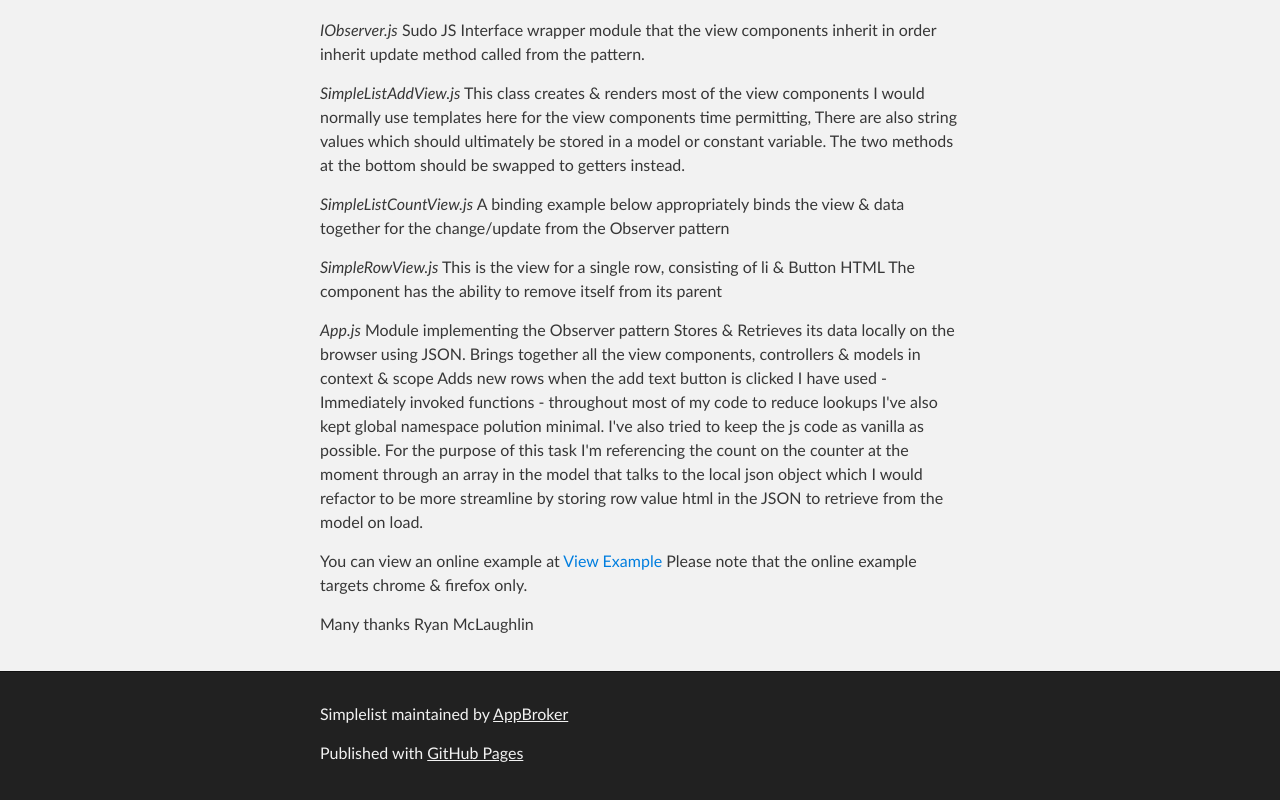
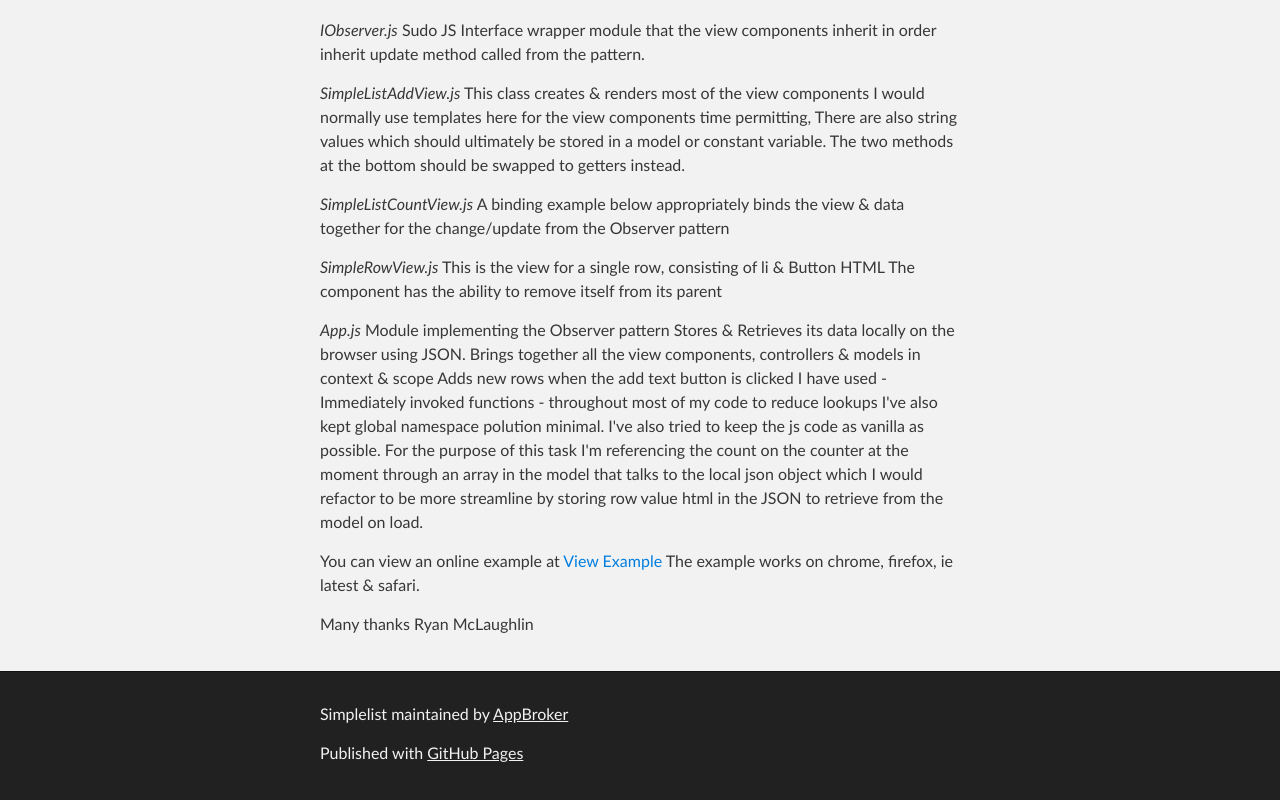
Before and after one commit to AppBroker/SimpleList, a plain HTML site: page index.html in a window 1280 px wide. Shown: the part 1008-1808 px from the top of the page. Drawn offline with Linux system fonts and the light colour scheme.

```diff
--- a/index.html
+++ b/index.html
@@ -99,7 +99,7 @@ in the model that talks to the local json object which I would refactor to be mo
 by storing row value html in the JSON to retrieve from the model on load.</p>
 
 <p>You can view an online example at <a href="http://www.appbroker.biz/SimpleList/build/index.html">View Example</a>
-Please note that the online example targets chrome &amp; firefox only.</p>
+The example works on chrome, firefox, ie latest &amp; safari.</p>
 
 <p>Many thanks
 Ryan McLaughlin</p>
```
Also changed, not shown: params.json (+1 -1 lines).
